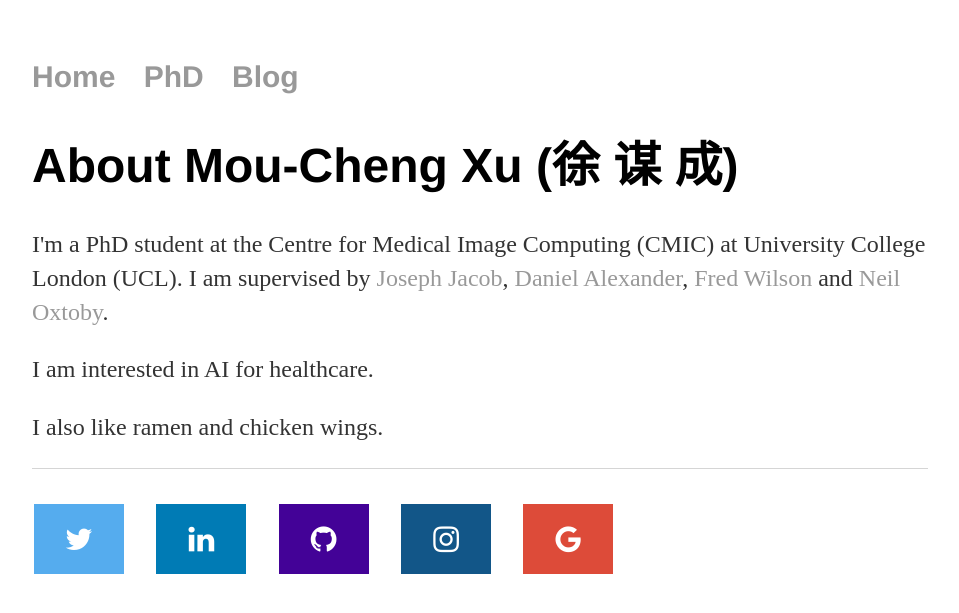
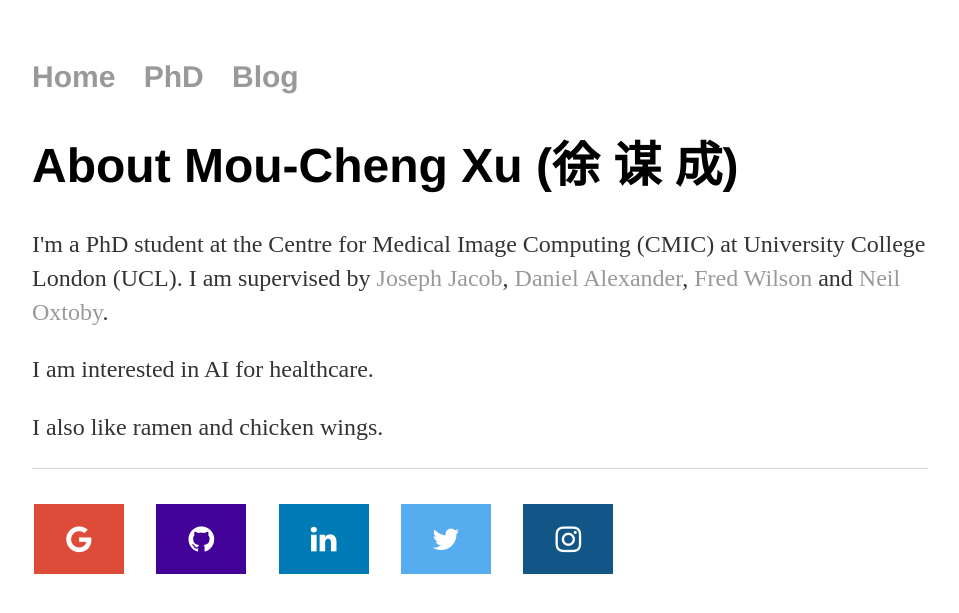
Before and after one commit to moucheng2017/mouchengxu.github.io, a Jekyll site: the page built from index.html, in a window 1280 px wide. Shown: the top 613 px of the page, without its empty margins (160-1119 px from the left). Built offline with Jekyll 4.4.1, drawn with Linux system fonts in a browser that asks for light colours.

Commit message:
Update default.html

```diff
--- a/_layouts/default.html
+++ b/_layouts/default.html
@@ -21,11 +21,12 @@
 			</div><!-- /.container -->
 			<footer>
 	    		<ul>
+				<li><a href="https://scholar.google.com/citations?user=7uJJaLIAAAAJ&hl=en" class="fa fa-google"></a></li>
+				<li><a href="https://github.com/moucheng2017?tab=repositories" class="fa fa-github"></a></li>
+				<li><a href="https://www.linkedin.com/in/moucheng-xu/" class="fa fa-linkedin"></a></li>
 				<li><a href="https://twitter.com/home?lang=en-gb" class="fa fa-twitter"></a></li>
-				<li><a href="https://www.linkedin.com/in/moucheng-xu/" class="fa fa-linkedin"></a></li>
-				<li><a href="https://github.com/moucheng2017?tab=repositories" class="fa fa-github"></a></li>
 				<li><a href="https://www.instagram.com/xmc_1128_/?hl=en" class="fa fa-instagram"></a></li>
-				<li><a href="https://scholar.google.com/citations?user=7uJJaLIAAAAJ&hl=en" class="fa fa-google"></a></li>
+
 				</ul>
 			</footer>
 		</body>
```
